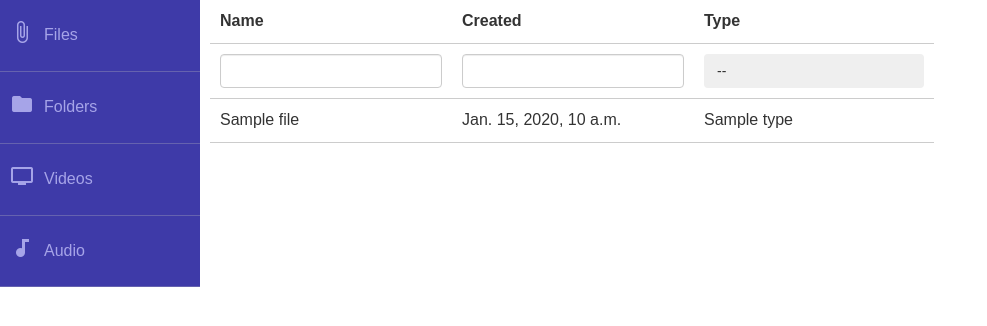
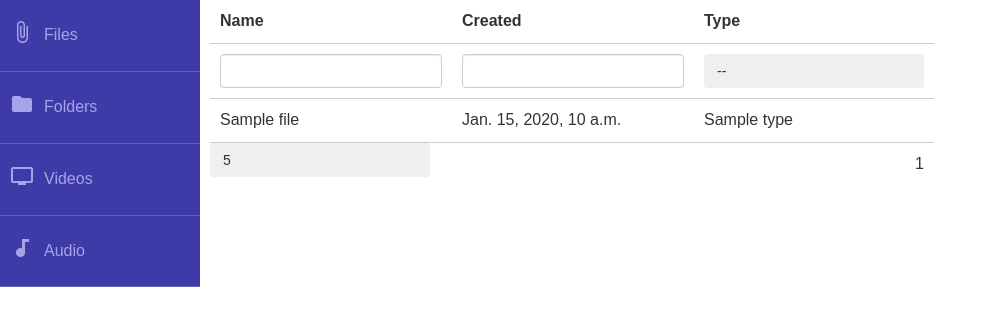
Before and after one commit to amigo00678/BookMe2, a Django app: template web/templates/files/files_list.html in a window 1280 px wide. Shown: the part 80-406 px from the top of the page, without its empty margins (0-987 px from the left). Run offline with Django 3.2, Linux system fonts and the light colour scheme; the template is opened without the code that fills it: most values are stand-ins (such as "Sample title", 1, 10 or a date in 2020); some libraries are stand-ins or nearby versions.

Commit message:
Added page pagin (WIP)

```diff
--- a/web/static/css/styles.css
+++ b/web/static/css/styles.css
@@ -77,3 +77,14 @@ body{
     background-size: 12px;
     background-position: right 10px center;
 }
+.page{
+    padding: 10px;
+    float: left;
+}
+.pages{
+    padding: 2 px;
+    float: right;
+}
+.pp{
+    float: left;
+}
--- a/web/static/js/scripts.js
+++ b/web/static/js/scripts.js
@@ -64,6 +64,7 @@ function updateTable(){
         dataType: 'json',
         success: function(data){
             $('.list-table tbody').html(data.reply);
+            $('.pagin').html(data.pagin);
         },
     });
 }
--- /dev/null
+++ b/web/templates/_pagin.html
@@ -0,0 +1,21 @@
+<div class="pagin">
+
+    <select class="selectpicker pp">
+        <option value='5'>5</option>
+        <option value='10'>10</option>
+        <option value='20'>20</option>
+    </select>
+
+    <div class="pages">
+        {% for p in page.paginator.page_range %}
+        <div class="page">
+            {% if p == page.number %}
+                {{ p }}
+            {% else %}
+                <a href="{{ list_url }}">{{ p }}</a>
+            {% endif %}
+        </div>
+        {% endfor %}
+    </div>
+
+</div>
--- a/web/templates/files/files_list.html
+++ b/web/templates/files/files_list.html
@@ -28,6 +28,8 @@
     </tbody>
 </table>
 
+{% include '_pagin.html' %}
+
 <script>
     listURL="{{ list_url }}";
 </script>
```
Also changed, not shown: web/views.py (+25 -4 lines).
